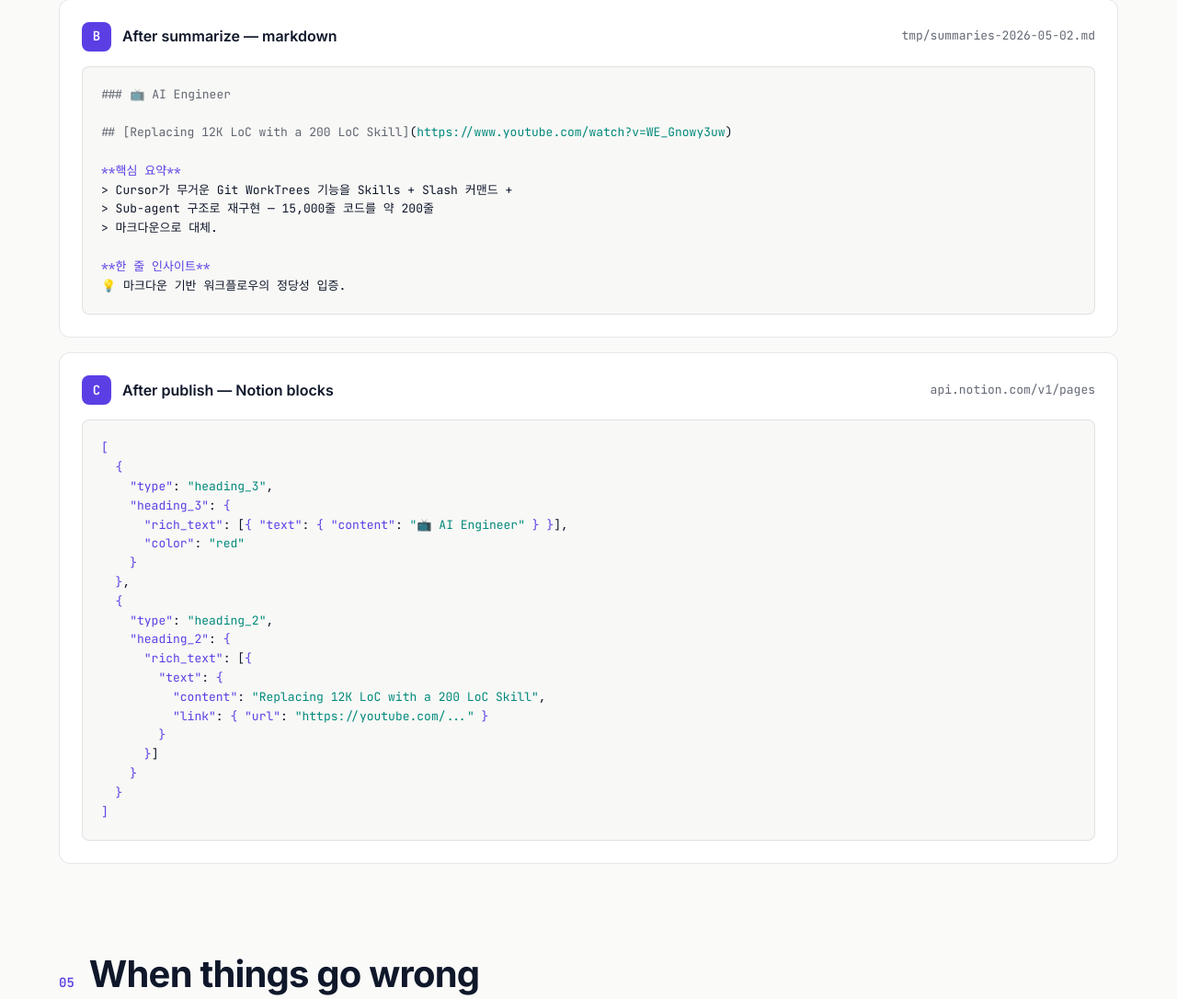
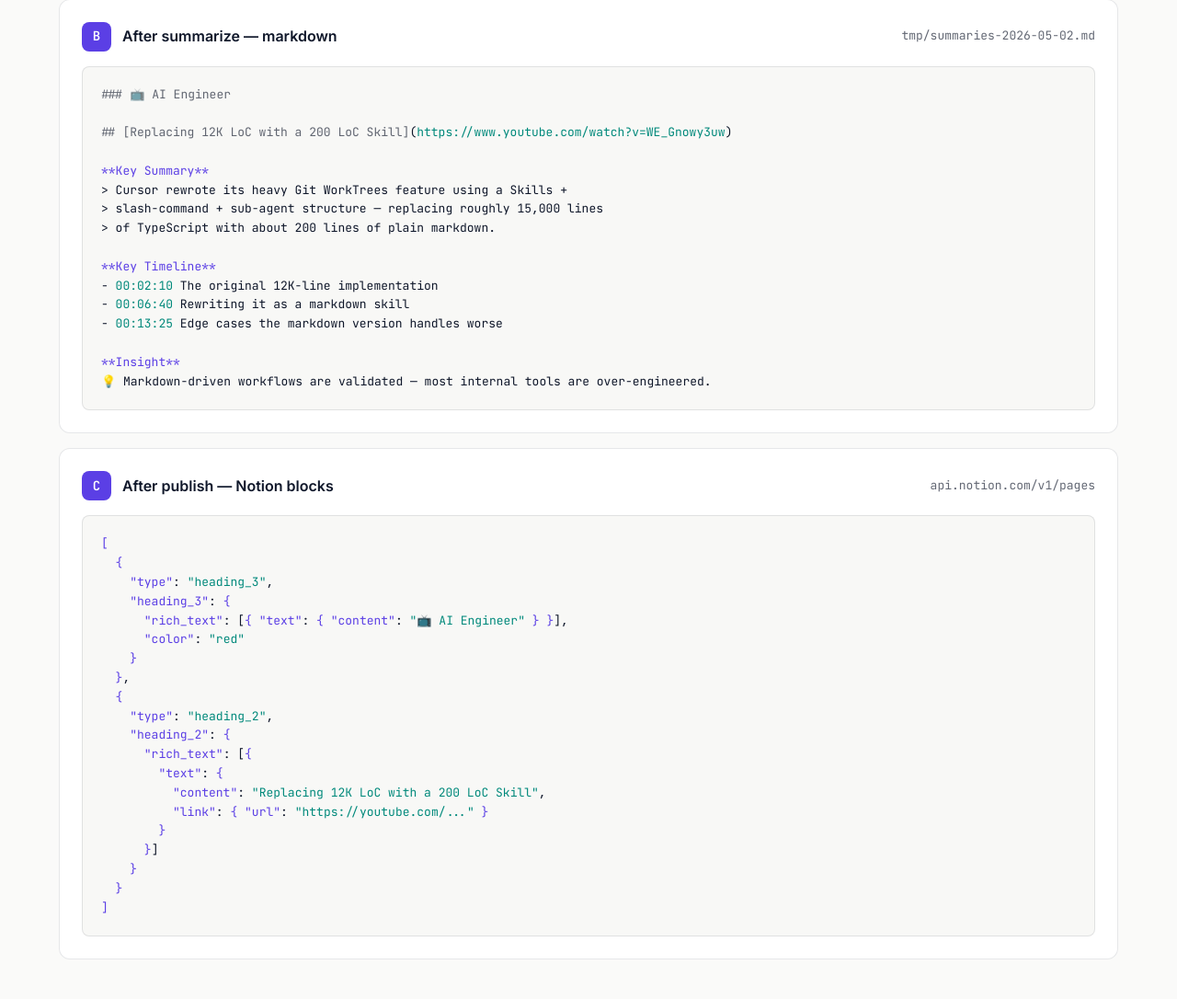
Before and after one commit to vascode2/Daily-Youtube-Digest, a website: page docs/how-it-works.html in a window 1280 px wide. Shown: the part 3928-5014 px from the top of the page at 92% size. Drawn offline with nearby package versions, Linux system fonts and the light colour scheme.

Commit message:
Translate how-it-works.html to fully English
Removed remaining Korean fragments in the deep-dive how-it-works
walkthrough so the page reads cleanly in one language end-to-end.
- Step 3/4 cards: '핵심요약 + 타임라인 + 인사이트' → English equivalents
- Data flow Stage B markdown sample: rewrote the Korean digest example
  as English with the same structure (Key Summary blockquote, Key
  Timeline timestamps, Insight one-liner)
- Failure mode 'zero videos': replaced Korean placeholder text with
  English equivalent

Co-Authored-By: Claude Sonnet 4.6 <noreply@anthropic.com>

```diff
--- a/docs/how-it-works.html
+++ b/docs/how-it-works.html
@@ -941,7 +941,7 @@
                 <ul>
                   <li>Claude CLI starts in headless mode</li>
                   <li>Reads the raw JSON file from step 2</li>
-                  <li>For each video: writes 핵심요약 + 타임라인 + 인사이트</li>
+                  <li>For each video: writes Key Summary + Timeline + Insight</li>
                   <li>Groups summaries under red channel headers</li>
                   <li>Saves as a markdown file in tmp/</li>
                 </ul>
@@ -981,7 +981,7 @@
                 <h4>What happens</h4>
                 <ul>
                   <li>Read the summaries markdown file</li>
-                  <li>Check every video has 핵심 요약 + 한 줄 인사이트</li>
+                  <li>Check every video has Key Summary + one-line Insight</li>
                   <li>Verify timestamp format (HH:MM:SS)</li>
                   <li>Check at least one channel section exists</li>
                   <li>Auto-fix small format issues; warn on bigger ones</li>
@@ -1097,13 +1097,18 @@
 
 <span class="comment">## [Replacing 12K LoC with a 200 LoC Skill]</span>(<span class="string">https://www.youtube.com/watch?v=WE_Gnowy3uw</span>)
 
-<span class="key">**핵심 요약**</span>
-> Cursor가 무거운 Git WorkTrees 기능을 Skills + Slash 커맨드 +
-> Sub-agent 구조로 재구현 — 15,000줄 코드를 약 200줄
-> 마크다운으로 대체.
+<span class="key">**Key Summary**</span>
+> Cursor rewrote its heavy Git WorkTrees feature using a Skills +
+> slash-command + sub-agent structure — replacing roughly 15,000 lines
+> of TypeScript with about 200 lines of plain markdown.
 
-<span class="key">**한 줄 인사이트**</span>
-💡 마크다운 기반 워크플로우의 정당성 입증.</pre>
+<span class="key">**Key Timeline**</span>
+- <span class="string">00:02:10</span> The original 12K-line implementation
+- <span class="string">00:06:40</span> Rewriting it as a markdown skill
+- <span class="string">00:13:25</span> Edge cases the markdown version handles worse
+
+<span class="key">**Insight**</span>
+💡 Markdown-driven workflows are validated — most internal tools are over-engineered.</pre>
         </div>
 
         <div class="stage">
@@ -1184,7 +1189,7 @@
           </div>
           <h3>Zero videos uploaded</h3>
           <p>Some days no channels post anything. The pipeline still runs successfully but produces an empty digest with a friendly message.</p>
-          <p class="recovery"><strong>Recovery:</strong> Not a failure — just a quiet day. Empty Notion page is created with "수집된 영상이 없습니다" notice.</p>
+          <p class="recovery"><strong>Recovery:</strong> Not a failure — just a quiet day. An empty Notion page is created with a "No videos collected" notice.</p>
         </article>
 
         <article class="failure-card">
```
